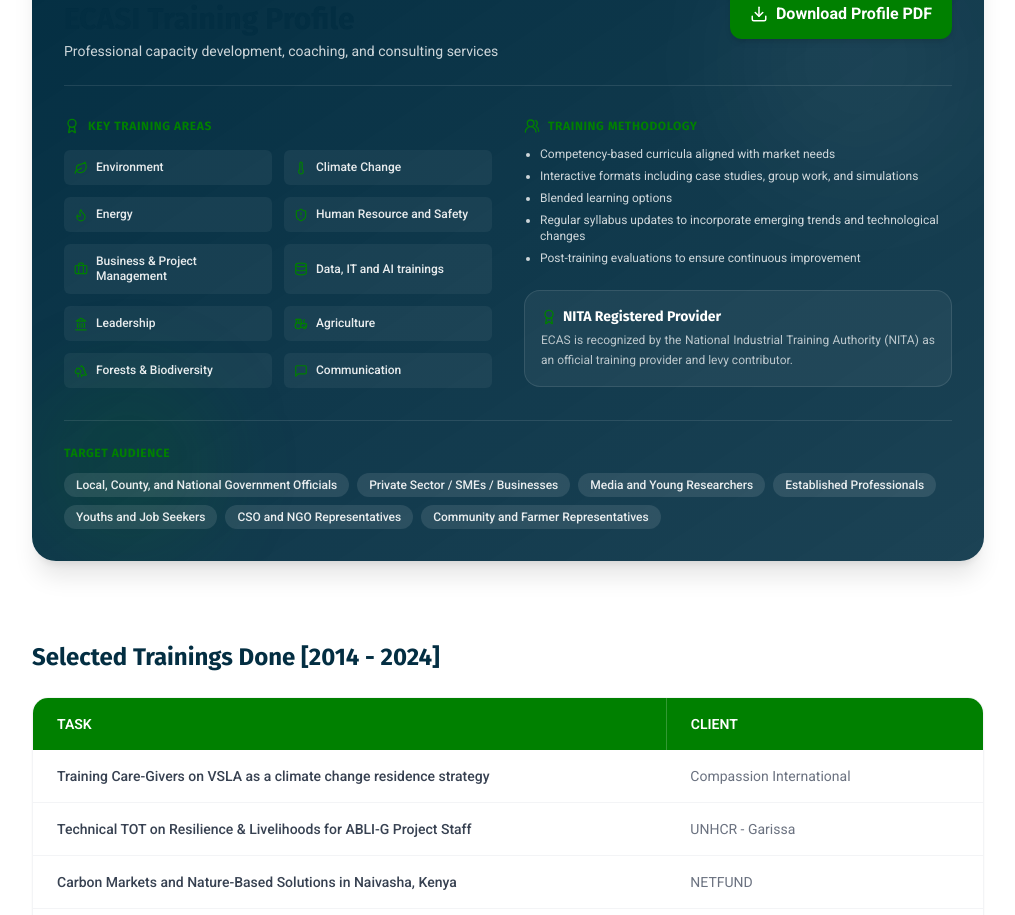
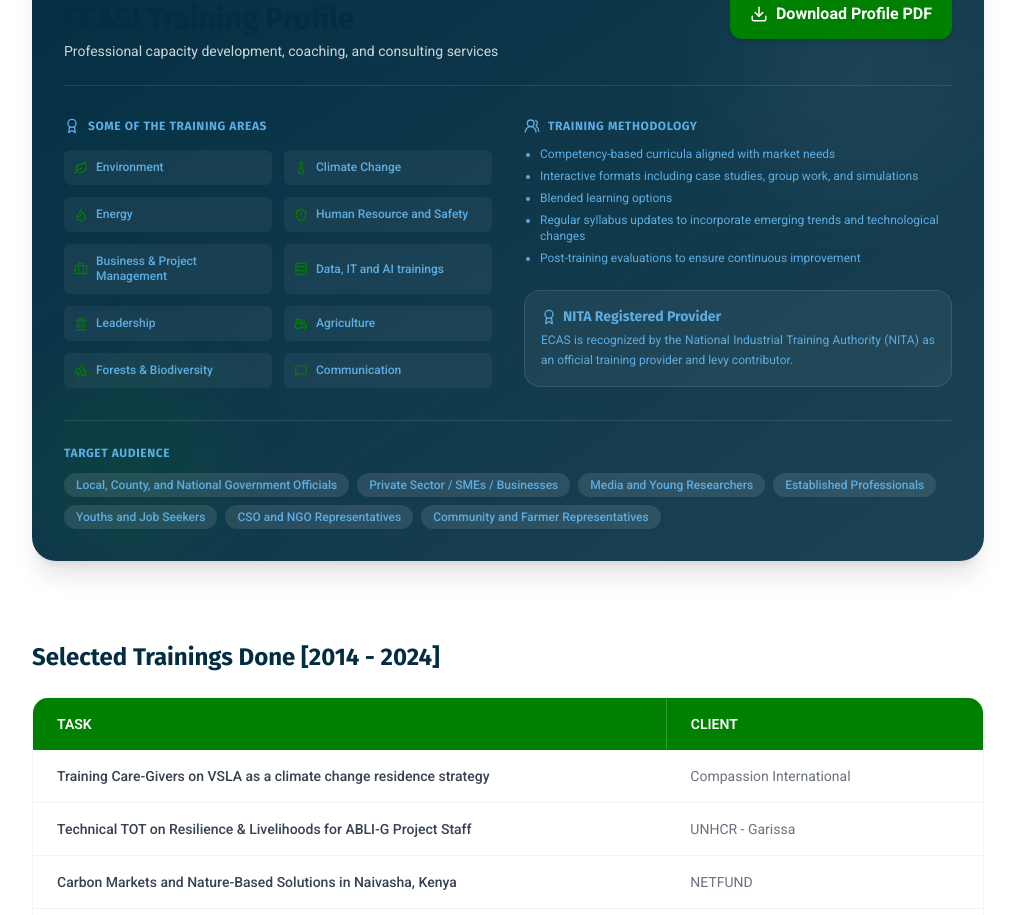
Before and after one commit to davies-dev404/ecasi_africa, a React (Vite) app: page /training-education-public-awareness in a window 1280 px wide. Shown: the part 2214-3129 px from the top of the page, without its empty margins (132-1147 px from the left). Built offline with nearby package versions, Linux system fonts and the light colour scheme.

Commit message:
updates on font color

```diff
--- a/src/pages/TrainingEducation.jsx
+++ b/src/pages/TrainingEducation.jsx
@@ -262,9 +262,9 @@ const TrainingEducation = () => {
                 <div className="grid grid-cols-1 md:grid-cols-2 gap-8">
                   {/* Left Column: Key Training Areas */}
                   <div>
-                    <h4 className="text-ecasi-green font-bold uppercase tracking-wider text-xs mb-4 flex items-center gap-2">
+                    <h4 className="text-[#5dade2] font-bold uppercase tracking-wider text-xs mb-4 flex items-center gap-2">
                       <Award size={16} />
-                      Key Training Areas
+                      Some of the Training Areas
                     </h4>
                     <div className="grid grid-cols-2 gap-3">
                       {trainingAreas.map((area, i) => {
@@ -272,7 +272,7 @@ const TrainingEducation = () => {
                         return (
                           <div key={i} className="flex items-center gap-2 bg-white/5 rounded-lg p-2.5 hover:bg-white/10 transition-colors">
                             <AreaIcon size={14} className="text-ecasi-green flex-shrink-0" />
-                            <span className="text-xs text-white/90 font-medium leading-tight">{area.label}</span>
+                            <span className="text-xs text-[#5dade2] font-medium leading-tight">{area.label}</span>
                           </div>
                         );
                       })}
@@ -282,11 +282,11 @@ const TrainingEducation = () => {
                   {/* Right Column: methodology & registration */}
                   <div className="space-y-6">
                     <div>
-                      <h4 className="text-ecasi-green font-bold uppercase tracking-wider text-xs mb-3 flex items-center gap-2">
+                      <h4 className="text-[#5dade2] font-bold uppercase tracking-wider text-xs mb-3 flex items-center gap-2">
                         <Users2 size={16} />
                         Training Methodology
                       </h4>
-                      <ul className="space-y-1.5 text-xs text-white/80 pl-4 list-disc">
+                      <ul className="space-y-1.5 text-xs text-[#5dade2] pl-4 list-disc">
                         {methodologies.slice(0, 5).map((method, idx) => (
                           <li key={idx}>{method}</li>
                         ))}
@@ -294,11 +294,11 @@ const TrainingEducation = () => {
                     </div>
 
                     <div className="bg-white/5 rounded-2xl p-4 border border-white/10">
-                      <h5 className="font-bold text-sm text-white flex items-center gap-1.5">
-                        <Award size={16} className="text-ecasi-green" />
+                      <h5 className="font-bold text-sm text-[#5dade2] flex items-center gap-1.5">
+                        <Award size={16} className="text-[#5dade2]" />
                         NITA Registered Provider
                       </h5>
-                      <p className="text-xs text-white/70 mt-1 leading-relaxed">
+                      <p className="text-xs text-[#5dade2] mt-1 leading-relaxed">
                         ECAS is recognized by the National Industrial Training Authority (NITA) as an official training provider and levy contributor.
                       </p>
                     </div>
@@ -307,12 +307,12 @@ const TrainingEducation = () => {
 
                 {/* Target Audience Section */}
                 <div className="mt-8 pt-6 border-t border-white/10">
-                  <h4 className="text-ecasi-green font-bold uppercase tracking-wider text-xs mb-3">
+                  <h4 className="text-[#5dade2] font-bold uppercase tracking-wider text-xs mb-3">
                     Target Audience
                   </h4>
                   <div className="flex flex-wrap gap-2">
                     {audiences.map((audience, i) => (
-                      <span key={i} className="bg-white/10 text-white/90 text-xs px-3 py-1 rounded-full font-medium">
+                      <span key={i} className="bg-white/10 text-[#5dade2] text-xs px-3 py-1 rounded-full font-medium">
                         {audience}
                       </span>
                     ))}
```
